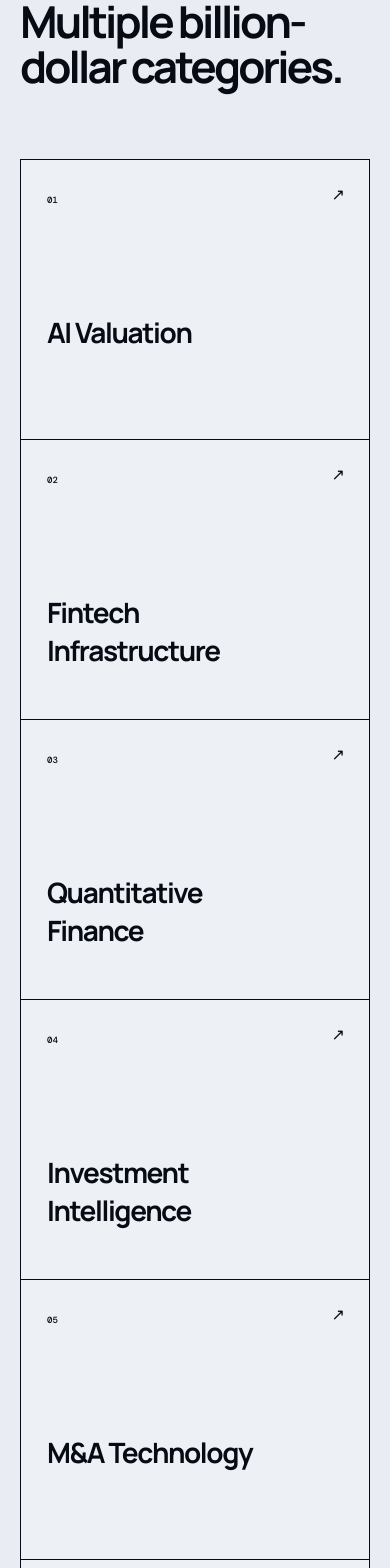
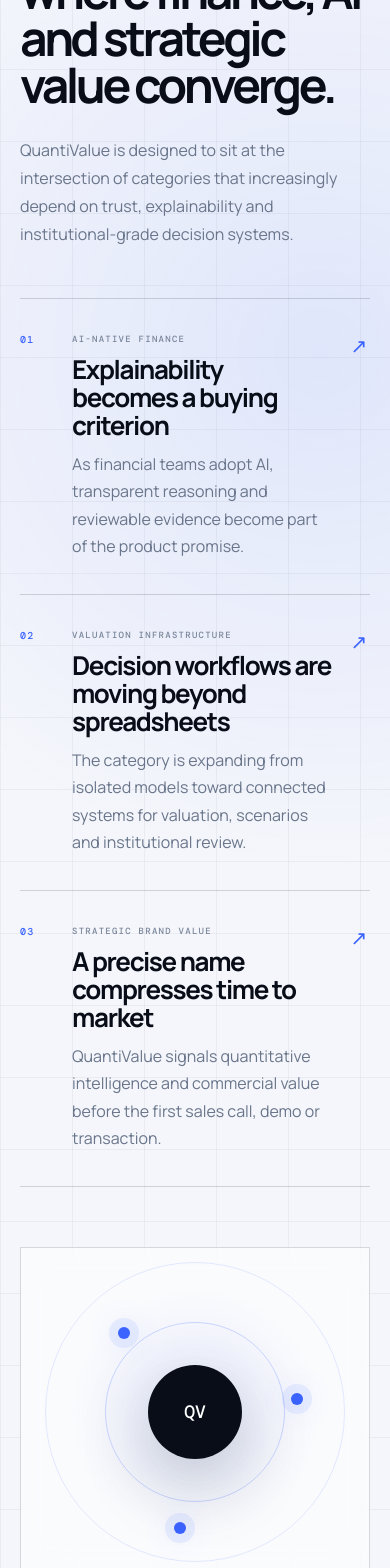
Before and after one commit to pedroamerico7/quantivalue, a React (Vite) app: page / in a window 390 px wide. Shown: the part 5640-7208 px from the top of the page. Built offline with nearby package versions, Linux system fonts and the light colour scheme; no server answers; a web font is replaced by a local one.

Commit message:
Add files via upload

```diff
--- a/src/App.jsx
+++ b/src/App.jsx
@@ -7,6 +7,28 @@
   "Investment Intelligence",
   "M&A Technology",
   "Enterprise Analytics",
+];
+
+
+const opportunitySignals = [
+  {
+    label: "AI-native finance",
+    title: "Explainability becomes a buying criterion",
+    copy: "As financial teams adopt AI, transparent reasoning and reviewable evidence become part of the product promise.",
+    index: "01",
+  },
+  {
+    label: "Valuation infrastructure",
+    title: "Decision workflows are moving beyond spreadsheets",
+    copy: "The category is expanding from isolated models toward connected systems for valuation, scenarios and institutional review.",
+    index: "02",
+  },
+  {
+    label: "Strategic brand value",
+    title: "A precise name compresses time to market",
+    copy: "QuantiValue signals quantitative intelligence and commercial value before the first sales call, demo or transaction.",
+    index: "03",
+  },
 ];
 
 const pillars = [
@@ -353,20 +375,48 @@
           </div>
         </section>
 
-        <section className="markets" id="markets">
-          <div className="markets-title" data-reveal>
-            <p className="section-tag">Built for valuable markets</p>
-            <h2>One name.<br />Multiple billion-dollar categories.</h2>
+        <section className="market-opportunity" id="markets">
+          <div className="opportunity-heading" data-reveal>
+            <p className="section-tag">Market opportunity</p>
+            <h2>Positioned where finance, AI and strategic value converge.</h2>
+            <p>
+              QuantiValue is designed to sit at the intersection of categories that
+              increasingly depend on trust, explainability and institutional-grade decision systems.
+            </p>
           </div>
 
-          <div className="market-grid">
-            {sectors.map((sector, index) => (
-              <article key={sector} data-reveal>
-                <small>{String(index + 1).padStart(2, "0")}</small>
-                <h3>{sector}</h3>
-                <span className="market-arrow">↗</span>
+          <div className="opportunity-signals">
+            {opportunitySignals.map((signal) => (
+              <article key={signal.index} data-reveal>
+                <small>{signal.index}</small>
+                <div>
+                  <span>{signal.label}</span>
+                  <h3>{signal.title}</h3>
+                  <p>{signal.copy}</p>
+                </div>
+                <Arrow />
               </article>
             ))}
+          </div>
+
+          <div className="opportunity-categories" data-reveal>
+            <div className="opportunity-orbit" aria-hidden="true">
+              <span className="opportunity-core">QV</span>
+              <i className="opportunity-ring ring-a" />
+              <i className="opportunity-ring ring-b" />
+              <b className="opportunity-dot dot-a" />
+              <b className="opportunity-dot dot-b" />
+              <b className="opportunity-dot dot-c" />
+            </div>
+            <div className="category-list">
+              <p>Category architecture</p>
+              {sectors.map((sector, index) => (
+                <div key={sector}>
+                  <small>{String(index + 1).padStart(2, "0")}</small>
+                  <strong>{sector}</strong>
+                </div>
+              ))}
+            </div>
           </div>
         </section>
 
--- a/src/styles.css
+++ b/src/styles.css
@@ -945,3 +945,175 @@
   .technology-card { min-height: 470px; padding: 20px; }
   .technology-visual { height: 210px; }
 }
+
+/* Sprint 08 — Market Opportunity */
+.market-opportunity {
+  padding: 132px 4.5vw;
+  background: #f4f6fb;
+  color: #080d18;
+  position: relative;
+  overflow: hidden;
+}
+.market-opportunity::before {
+  content: "";
+  position: absolute;
+  inset: 0;
+  background:
+    radial-gradient(circle at 82% 24%, rgba(59,99,255,.11), transparent 28%),
+    linear-gradient(rgba(11,18,32,.045) 1px, transparent 1px),
+    linear-gradient(90deg, rgba(11,18,32,.045) 1px, transparent 1px);
+  background-size: auto, 72px 72px, 72px 72px;
+  pointer-events: none;
+}
+.opportunity-heading {
+  position: relative;
+  display: grid;
+  grid-template-columns: .38fr 1.18fr .72fr;
+  gap: 5vw;
+  align-items: start;
+  margin-bottom: 78px;
+}
+.opportunity-heading h2 {
+  margin: 0;
+  max-width: 900px;
+  font-size: clamp(48px, 5.5vw, 90px);
+  line-height: .98;
+  letter-spacing: -.072em;
+}
+.opportunity-heading > p:last-child {
+  margin: 8px 0 0;
+  color: #69758a;
+  line-height: 1.75;
+  max-width: 460px;
+}
+.opportunity-signals {
+  position: relative;
+  border-top: 1px solid rgba(8,13,24,.16);
+}
+.opportunity-signals article {
+  display: grid;
+  grid-template-columns: 72px 1fr 42px;
+  gap: 30px;
+  align-items: start;
+  padding: 34px 0;
+  border-bottom: 1px solid rgba(8,13,24,.16);
+  transition: padding-left .3s ease, background .3s ease;
+}
+.opportunity-signals article:hover {
+  padding-left: 18px;
+  background: rgba(255,255,255,.52);
+}
+.opportunity-signals article > small {
+  font: 600 10px var(--mono);
+  color: #3b63ff;
+  letter-spacing: .12em;
+}
+.opportunity-signals article span {
+  display: block;
+  margin-bottom: 10px;
+  font: 600 9px var(--mono);
+  text-transform: uppercase;
+  letter-spacing: .14em;
+  color: #7a869a;
+}
+.opportunity-signals h3 {
+  margin: 0 0 12px;
+  font-size: clamp(26px, 2.2vw, 40px);
+  line-height: 1.08;
+  letter-spacing: -.052em;
+}
+.opportunity-signals p {
+  margin: 0;
+  color: #69758a;
+  max-width: 820px;
+  line-height: 1.7;
+}
+.opportunity-signals article > span:last-child {
+  color: #3b63ff;
+  font-size: 20px;
+  justify-self: end;
+}
+.opportunity-categories {
+  position: relative;
+  margin-top: 86px;
+  display: grid;
+  grid-template-columns: 1.05fr .95fr;
+  min-height: 560px;
+  border: 1px solid rgba(8,13,24,.15);
+  background: rgba(255,255,255,.58);
+  backdrop-filter: blur(16px);
+}
+.opportunity-orbit {
+  position: relative;
+  overflow: hidden;
+  min-height: 560px;
+  border-right: 1px solid rgba(8,13,24,.15);
+  background: radial-gradient(circle at center, rgba(59,99,255,.11), transparent 52%);
+}
+.opportunity-core {
+  position: absolute;
+  left: 50%; top: 50%;
+  transform: translate(-50%,-50%);
+  width: 94px; height: 94px;
+  display: grid; place-items: center;
+  border-radius: 50%;
+  background: #080d18;
+  color: #fff;
+  font: 800 18px var(--mono);
+  box-shadow: 0 24px 70px rgba(8,13,24,.22);
+  z-index: 2;
+}
+.opportunity-ring {
+  position: absolute;
+  left: 50%; top: 50%;
+  transform: translate(-50%,-50%);
+  border: 1px solid rgba(59,99,255,.23);
+  border-radius: 50%;
+}
+.ring-a { width: 250px; height: 250px; }
+.ring-b { width: 430px; height: 430px; border-color: rgba(59,99,255,.13); }
+.opportunity-dot {
+  position: absolute;
+  width: 12px; height: 12px;
+  border-radius: 50%;
+  background: #3b63ff;
+  box-shadow: 0 0 0 9px rgba(59,99,255,.09), 0 0 28px rgba(59,99,255,.35);
+}
+.opportunity-dot.dot-a { left: 28%; top: 24%; }
+.opportunity-dot.dot-b { right: 19%; top: 44%; }
+.opportunity-dot.dot-c { left: 44%; bottom: 13%; }
+.category-list { padding: 38px; }
+.category-list > p {
+  margin: 0 0 24px;
+  font: 600 10px var(--mono);
+  text-transform: uppercase;
+  letter-spacing: .14em;
+  color: #7a869a;
+}
+.category-list div {
+  display: grid;
+  grid-template-columns: 44px 1fr;
+  gap: 18px;
+  align-items: center;
+  padding: 20px 0;
+  border-top: 1px solid rgba(8,13,24,.12);
+}
+.category-list div:last-child { border-bottom: 1px solid rgba(8,13,24,.12); }
+.category-list small { font: 600 9px var(--mono); color: #8a94a7; }
+.category-list strong { font-size: clamp(20px, 1.7vw, 30px); letter-spacing: -.035em; }
+
+@media (max-width: 980px) {
+  .opportunity-heading { grid-template-columns: 1fr; }
+  .opportunity-categories { grid-template-columns: 1fr; }
+  .opportunity-orbit { border-right: 0; border-bottom: 1px solid rgba(8,13,24,.15); min-height: 440px; }
+}
+@media (max-width: 620px) {
+  .market-opportunity { padding: 90px 20px; }
+  .opportunity-heading { margin-bottom: 50px; }
+  .opportunity-signals article { grid-template-columns: 38px 1fr 24px; gap: 14px; }
+  .opportunity-categories { margin-top: 60px; }
+  .opportunity-orbit { min-height: 330px; }
+  .ring-b { width: 300px; height: 300px; }
+  .ring-a { width: 180px; height: 180px; }
+  .category-list { padding: 24px 20px; }
+}
```
